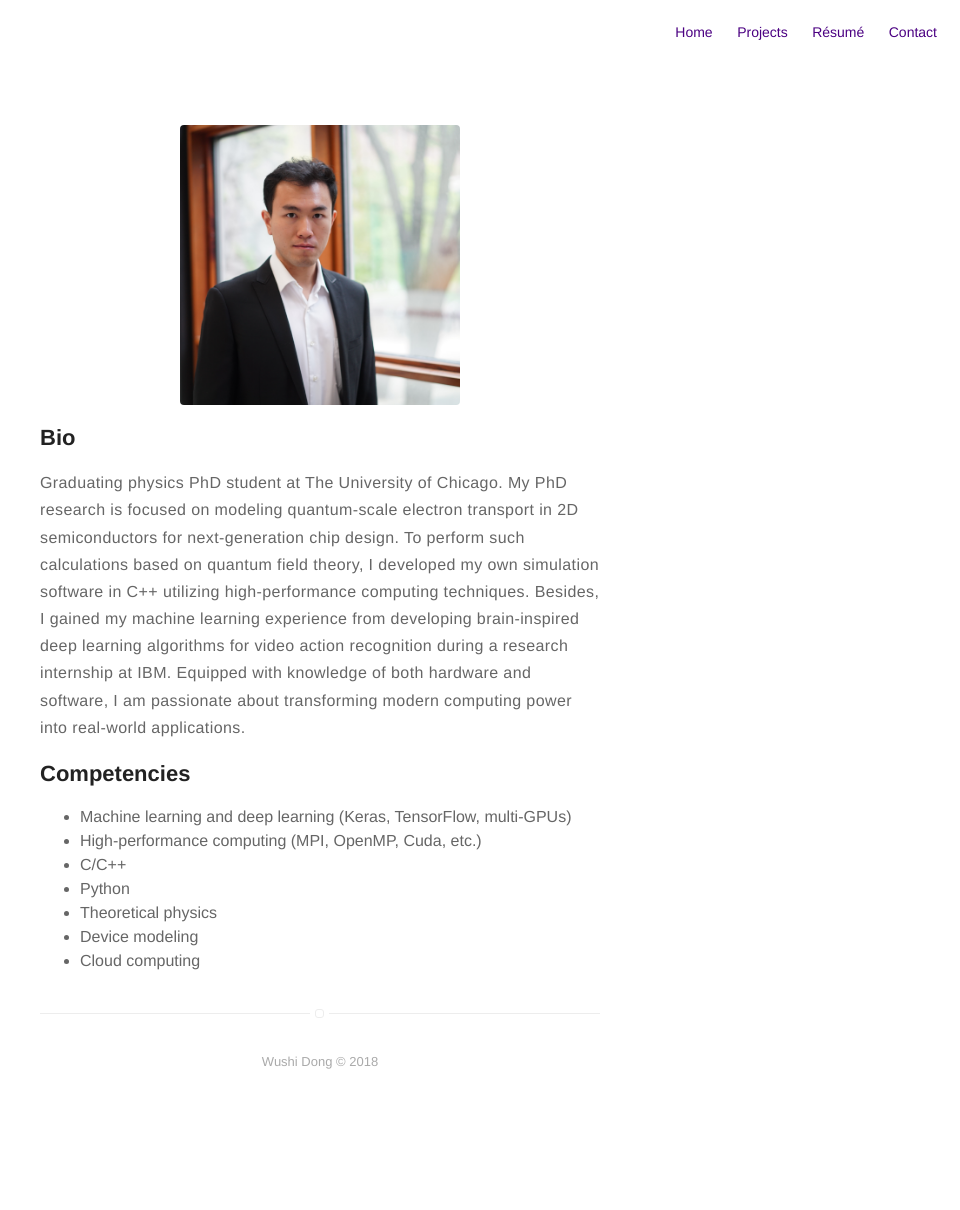
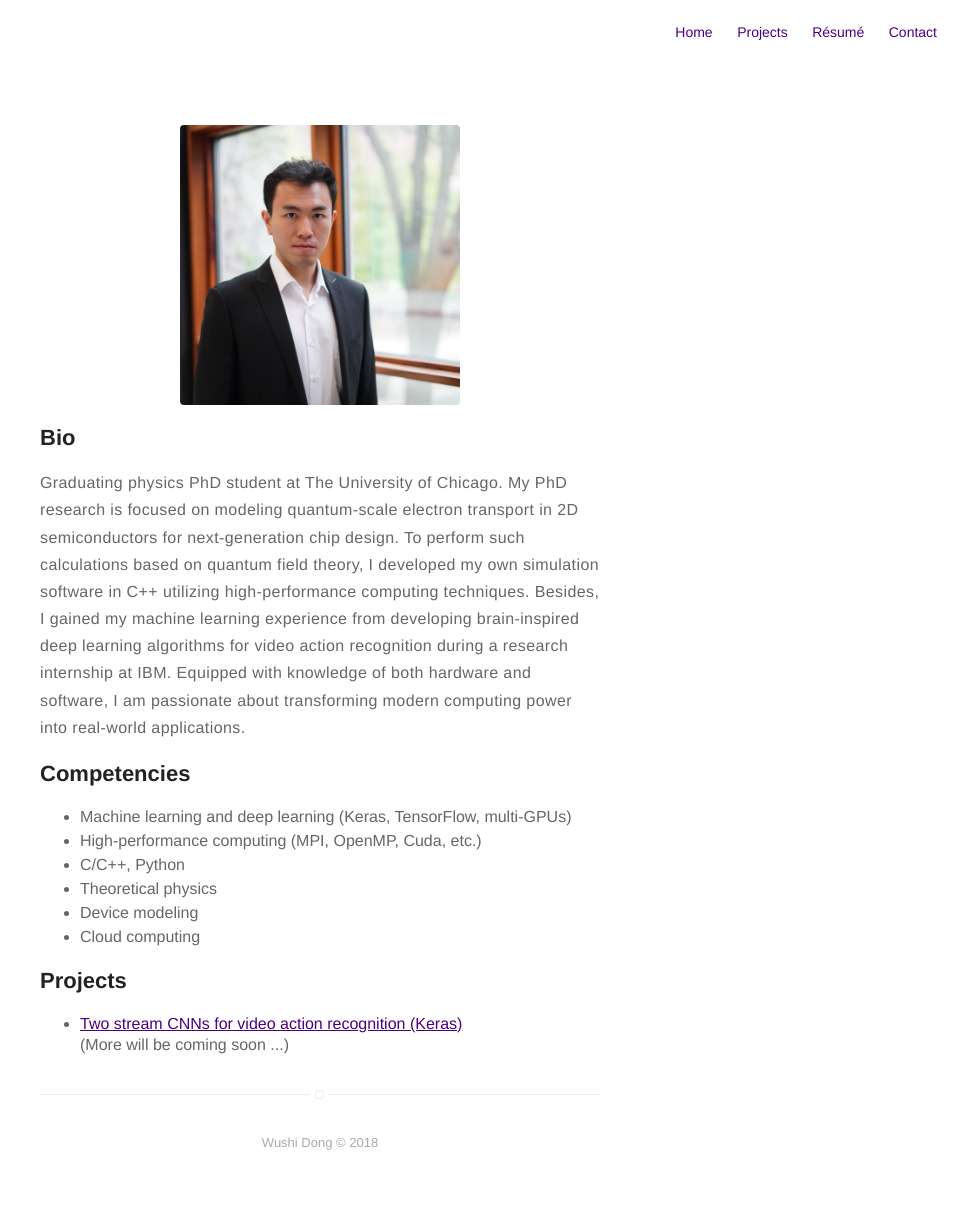
Before and after one commit to wushidonguc/wushidonguc.github.io, a Jekyll site: the page built from about.md, in a window 1280 px wide. Shown: the whole page, without its empty margins (320-1280 px from the left). Built offline with Jekyll 4.4.1, drawn with Linux system fonts in a browser that asks for light colours; before the commit the page ends 1129 px from its top, so only the background shows below that.

Commit message:
version_0.2.5

```diff
--- a/about.md
+++ b/about.md
@@ -12,39 +12,15 @@ layout: page
 <ul class="skill-list">
 	<li>Machine learning and deep learning (Keras, TensorFlow, multi-GPUs)</li>
 	<li>High-performance computing (MPI, OpenMP, Cuda, etc.)</li>
-	<li>C/C++</li>
-	<li>Python</li>
+	<li>C/C++, Python</li>
 	<li>Theoretical physics</li>
 	<li>Device modeling</li>
 	<li>Cloud computing</li>
 </ul>
 
-<!--
-
-<h2>Skills</h2>
-<ul class="skill-list">
-	<li>HTML - Jade - Haml - Erb</li>
-	<li>Responsive (Mobile First)</li>
-	<li>CSS (Stylus, Sass, Less)</li>
-	<li>Css Frameworks (Bootstrap, Foundation)</li>
-	<li>Javascript (Design Patterns, Testes)</li>
-	<li>NodeJS</li>
-	<li>AngularJS - ReactJS</li>
-	<li>Grunt - Gulp - Yeoman</li>
-	<li>Git</li>
-	<li>PHP</li>
-	<li>Python</li>
-	<li>MySQL - MongoDB</li>
-	<li>Scrum and Kanban</li>
-	<li>TDD e Continuous Integration</li>
-</ul>
-
 <h2>Projects</h2>
 
 <ul>
-	<li><a href="https://github.com/">Lorem Lorem</a></li>
-	<li><a href="https://github.com/">Ipsum Dolor</a></li>
-	<li><a href="https://github.com/">Dolor Lorem</a></li>
+	<li><a href="https://github.com/wushidonguc/two-stream-action-recognition-keras">Two stream CNNs for video action recognition (Keras)</a></li>
+  (More will be coming soon ...)
 </ul>
-
--->
```
Also changed, not shown: 3 other files.
